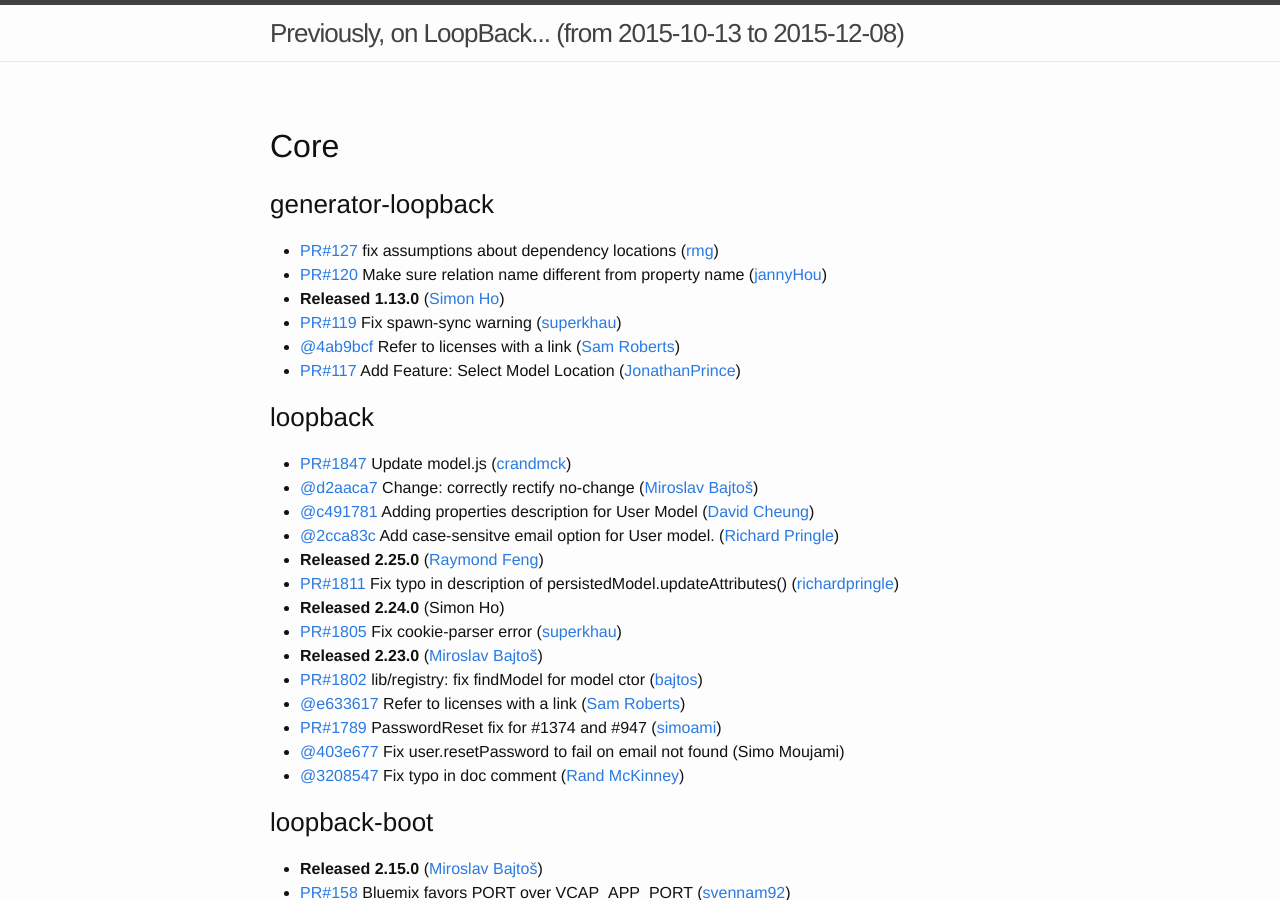
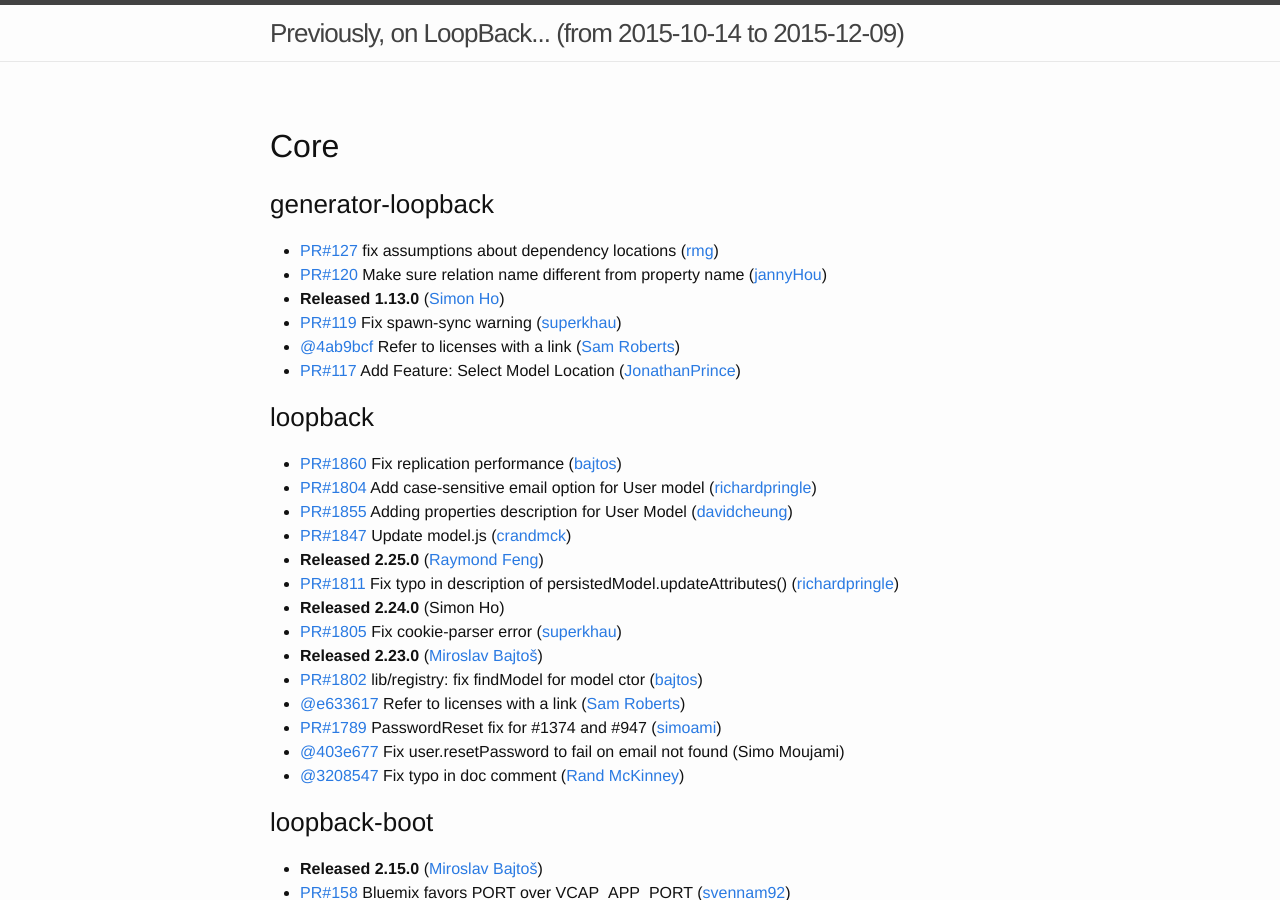
Before and after one commit to strongloop/loopback, a Jekyll site: the page built from index.md, in a window 1280 px wide and 900 px high. Built offline with Jekyll 4.4.1, drawn with Linux system fonts in a browser that asks for light colours; some of the changed text lies outside the part shown.

Commit message:
Update changelog

```diff
--- a/index.md
+++ b/index.md
@@ -1,6 +1,6 @@
 ---
 layout: page
-since: (from 2015-10-13 to 2015-12-08)
+since: (from 2015-10-14 to 2015-12-09)
 ---
 
 ## Core
@@ -15,10 +15,10 @@
 
 
 ### loopback
+ * [PR#1860](https://github.com/strongloop/loopback/pull/1860) Fix replication performance ([bajtos](https://github.com/bajtos))
+ * [PR#1804](https://github.com/strongloop/loopback/pull/1804) Add case-sensitive email option for User model ([richardpringle](https://github.com/richardpringle))
+ * [PR#1855](https://github.com/strongloop/loopback/pull/1855) Adding properties description for User Model ([davidcheung](https://github.com/davidcheung))
  * [PR#1847](https://github.com/strongloop/loopback/pull/1847) Update model.js ([crandmck](https://github.com/crandmck))
- * [@d2aaca7](https://github.com/strongloop/loopback/commit/d2aaca74600ea6f8c748c033f57f7961ee63bb6d) Change: correctly rectify no-change ([Miroslav Bajtoš](https://github.com/bajtos))
- * [@c491781](https://github.com/strongloop/loopback/commit/c4917819af01f56cfeabfeb16d7bfd4e5cfbd4e0) Adding properties description for User Model ([David Cheung](https://github.com/davidcheung))
- * [@2cca83c](https://github.com/strongloop/loopback/commit/2cca83c4fff718a7fbf0f69e009d985eb9be7c16) Add case-sensitve email option for User model. ([Richard Pringle](https://github.com/richardpringle))
  * **Released 2.25.0** ([Raymond Feng](https://github.com/raymondfeng))
  * [PR#1811](https://github.com/strongloop/loopback/pull/1811) Fix typo in description of persistedModel.updateAttributes() ([richardpringle](https://github.com/richardpringle))
  * **Released 2.24.0** (Simon Ho)
@@ -172,6 +172,9 @@
 ## SDKs
 
 ### loopback-sdk-angular
+ * **Released 1.6.0** ([Miroslav Bajtoš](https://github.com/bajtos))
+ * [PR#184](https://github.com/strongloop/loopback-sdk-angular/pull/184) Fix request interceptor to process all requests on same host as urlBase ([partap](https://github.com/partap))
+ * [@6a24f4d](https://github.com/strongloop/loopback-sdk-angular/commit/6a24f4d9892d44335cbea8ec7a10055fc9b78168) Send auth header to all URLs on the same host ([Partap Davis](https://github.com/partap))
  * [PR#193](https://github.com/strongloop/loopback-sdk-angular/pull/193) Persisting rememberMe in localStorage ([davidcheung](https://github.com/davidcheung))
  * [PR#191](https://github.com/strongloop/loopback-sdk-angular/pull/191) WIP : Add description from model meta to docs template ([davidcheung](https://github.com/davidcheung))
  * [@d170fd9](https://github.com/strongloop/loopback-sdk-angular/commit/d170fd94e4a4fd3a36ec03e653c35ded5270a9f1) Refer to licenses with a link ([Sam Roberts](https://github.com/sam-github))
```
